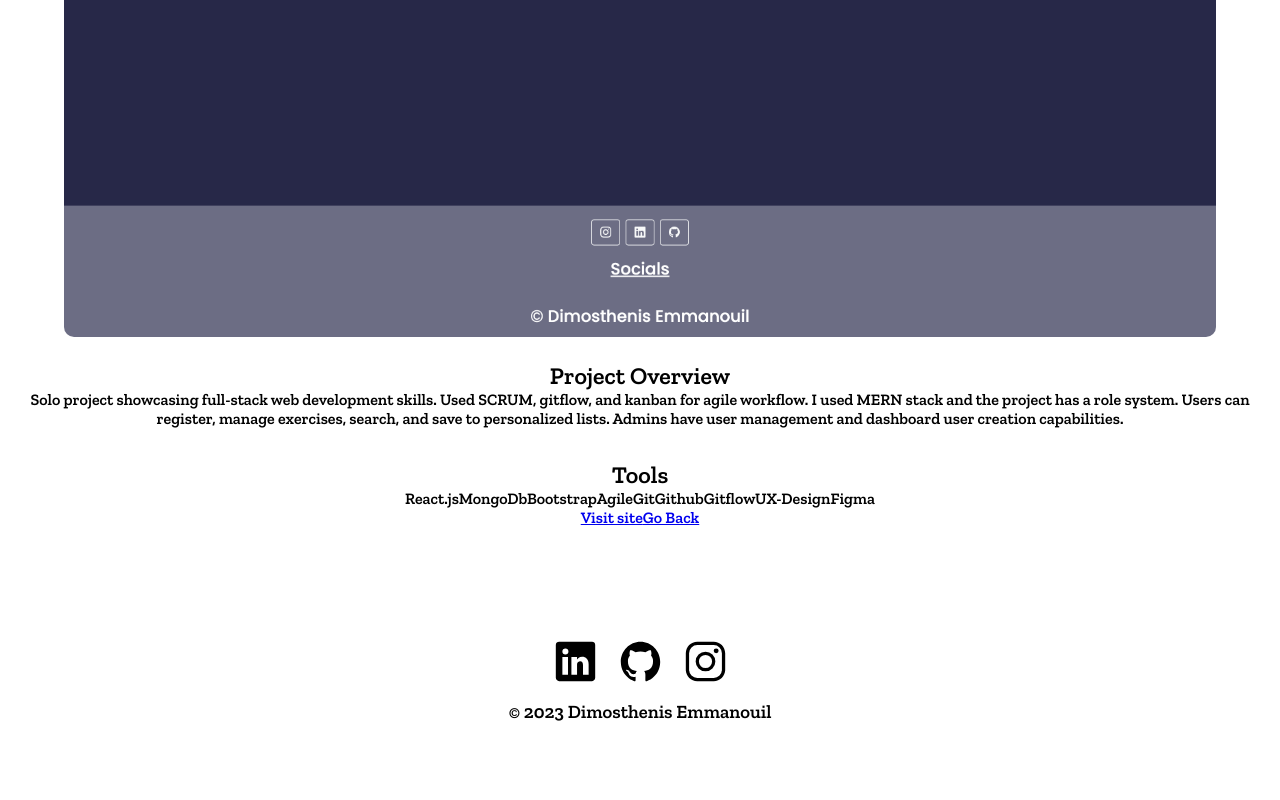
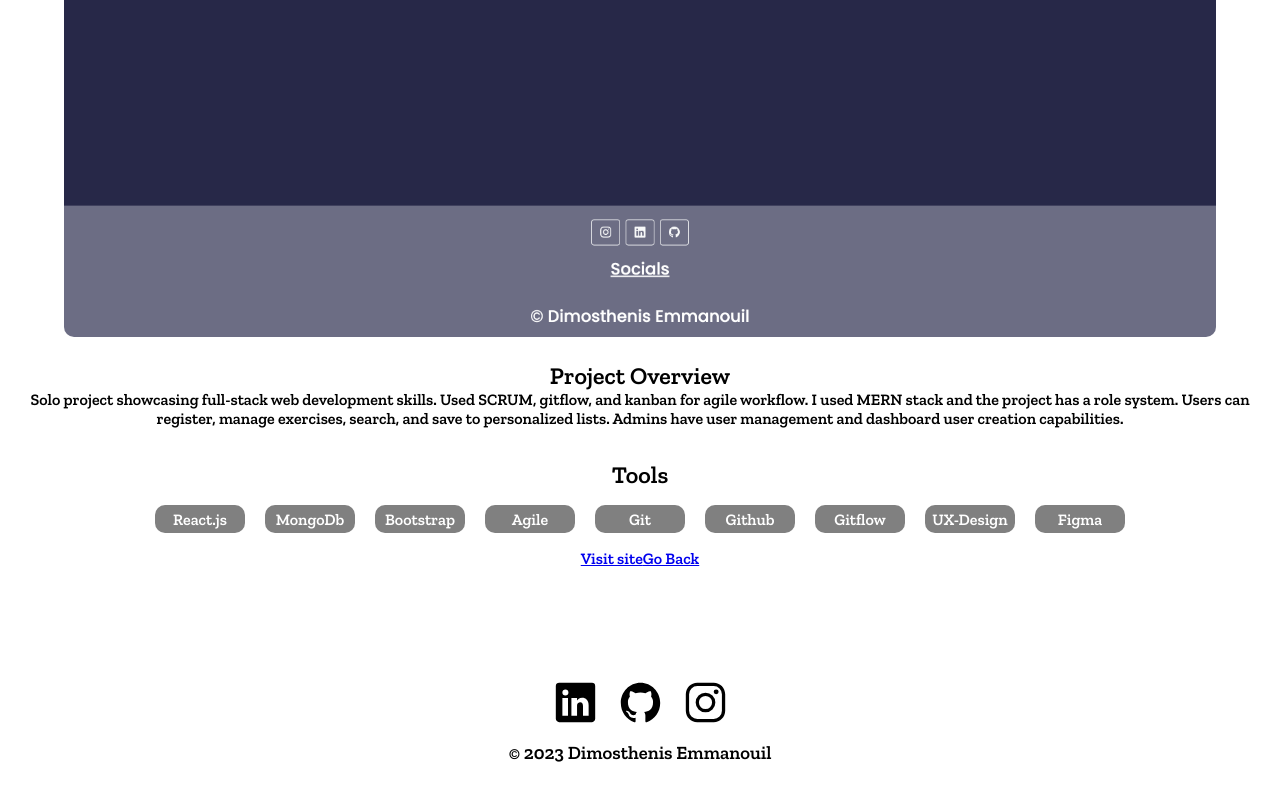
Before and after one commit to Albatraoz12/Portfolio, a React (Vite) app: page /project/Dtrain in a window 1280 px wide. Shown: the part 600-1400 px from the top of the page. Built offline with nearby package versions, Linux system fonts and the light colour scheme.

Commit message:
style the tools like pills

```diff
--- a/src/components/projectId/ProjectId.jsx
+++ b/src/components/projectId/ProjectId.jsx
@@ -30,11 +30,15 @@ const ProjectId = ({ project }) => {
         </div>
       </section>
 
-      <section>
+      <section className='tools-section'>
         <h2>Tools</h2>
-        <div>
+        <div className='tools-container'>
           {project.tools &&
-            project.tools.map((tool, index) => <span key={index}>{tool}</span>)}
+            project.tools.map((tool, index) => (
+              <span key={index} className='pill'>
+                {tool}
+              </span>
+            ))}
         </div>
       </section>
       <section>
--- a/src/components/projectId/projectId.scss
+++ b/src/components/projectId/projectId.scss
@@ -40,3 +40,22 @@
     border-radius: 10px;
   }
 }
+
+.tools-section {
+  .tools-container {
+    display: flex;
+    flex-wrap: wrap;
+    gap: 20px;
+    justify-content: center;
+    margin: 1rem auto;
+
+    .pill {
+      padding: 0.3rem;
+      width: 90px;
+      background-color: grey;
+      font-weight: bold;
+      color: white;
+      border-radius: 10px;
+    }
+  }
+}
```
